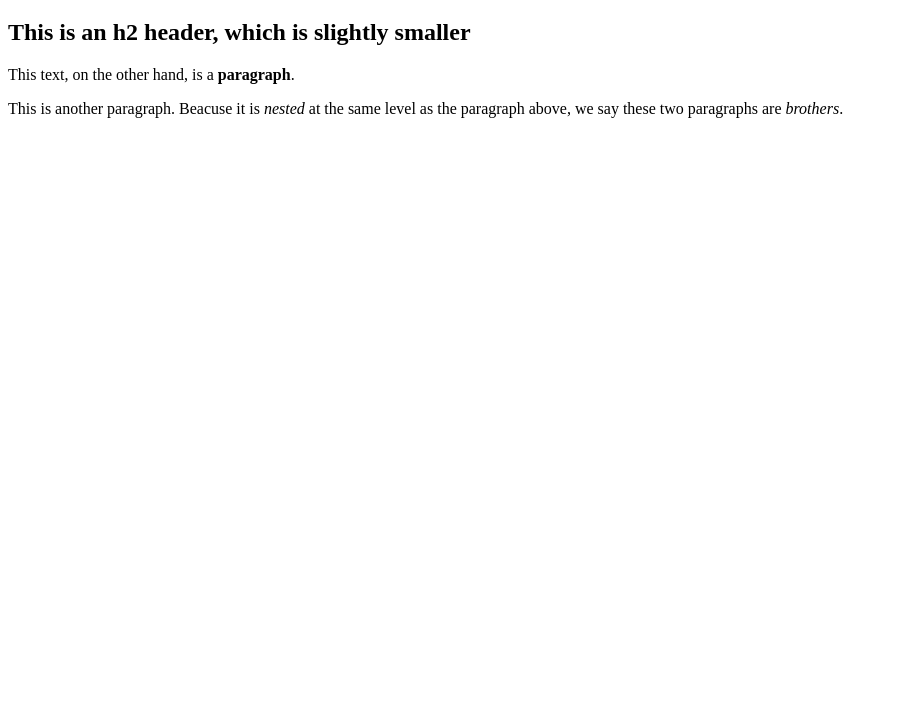
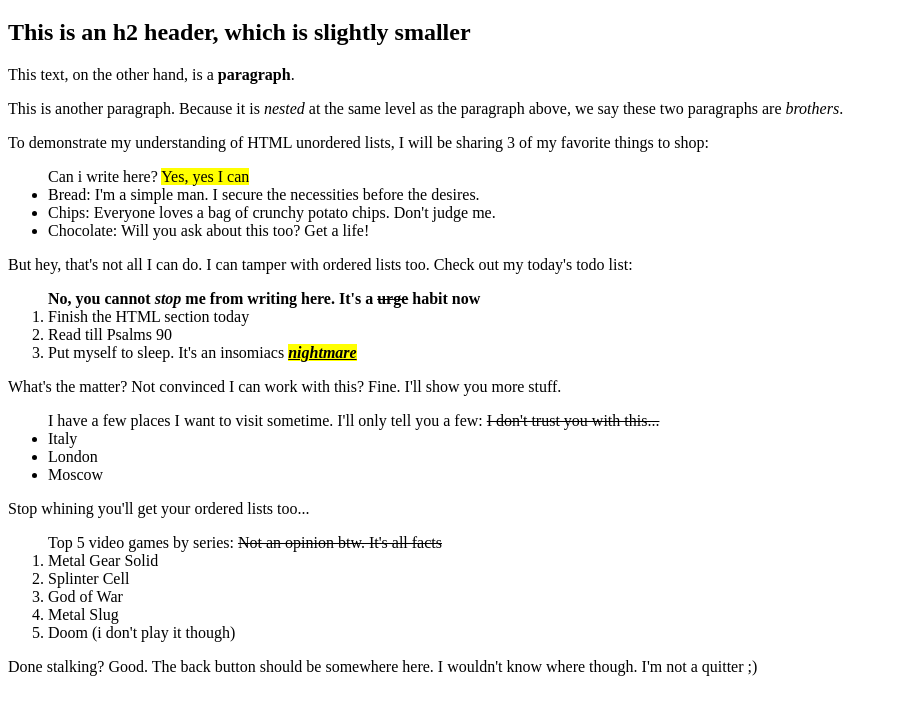
Before and after one commit to Mr-MichaelK/html_test, a plain HTML site: page index.html in a window 1280 px wide. Shown: the part 61-776 px from the top of the page, without its empty margins (0-898 px from the left). Drawn offline with Linux system fonts and the light colour scheme.

Commit message:
Add ordered and unordered list examples

```diff
--- a/index.html
+++ b/index.html
@@ -10,8 +10,45 @@
         <h1>This is an example of an <strong>h1</strong> header</h1>
         <h2>This is an <strong>h2</strong> header, which is slightly smaller</h2>
         <p>This text, on the other hand, is a <strong>paragraph</strong>.</p>
-        <p>This is another paragraph. Beacuse it is <em>nested</em> at the same level as the
+        <p>This is another paragraph. Because it is <em>nested</em> at the same level as the
             paragraph above, we say these two paragraphs are <em>brothers</em>.
+        </p>
+        <p>To demonstrate my understanding of HTML unordered lists, I will be sharing 3 of my favorite
+            things to shop:
+        </p>
+        <ul>
+            Can i write here? <mark>Yes, yes I can</mark>
+            <li>Bread: I'm a simple man. I secure the necessities before the desires.</li>
+            <li>Chips: Everyone loves a bag of crunchy potato chips. Don't judge me.</li>
+            <li>Chocolate: Will you ask about this too? Get a life!</li>
+        </ul>
+        <p>But hey, that's not all I can do. I can tamper with ordered lists too. Check out my today's
+            todo list:
+        </p>
+        <ol>
+            <b>No, you cannot <i>stop</i> me from writing here. It's a <del>urge</del> habit now</b>
+            <li>Finish the HTML section today</li>
+            <li>Read till Psalms 90</li>
+            <li>Put myself to sleep. It's an insomiacs <strong><em><ins><mark>nightmare</mark></ins></em></strong></li>
+        </ol>
+        <p>What's the matter? Not convinced I can work with this? Fine. I'll show you more stuff.</p>
+        <ul>
+            I have a few places I want to visit sometime. I'll only tell you a few: <del>I don't trust
+                you with this...</del>
+            <li>Italy</li>
+            <li>London</li>
+            <li>Moscow</li>
+        </ul>
+        <p>Stop whining you'll get your ordered lists too...</p>
+        <ol>Top 5 video games by series: <del>Not an opinion btw. It's all facts</del>
+            <li>Metal Gear Solid</li>
+            <li>Splinter Cell</li>
+            <li>God of War</li>
+            <li>Metal Slug</li>
+            <li>Doom (i don't play it though)</li>
+        </ol>
+        <p>Done stalking? Good. The back button should be somewhere here. I wouldn't know where though.
+            I'm not a quitter ;)
         </p>
     </body>
 </html>
```
